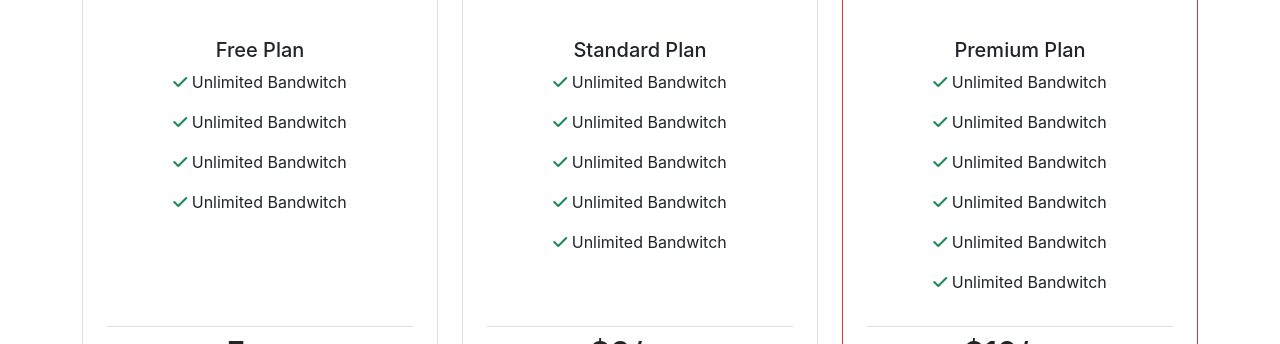
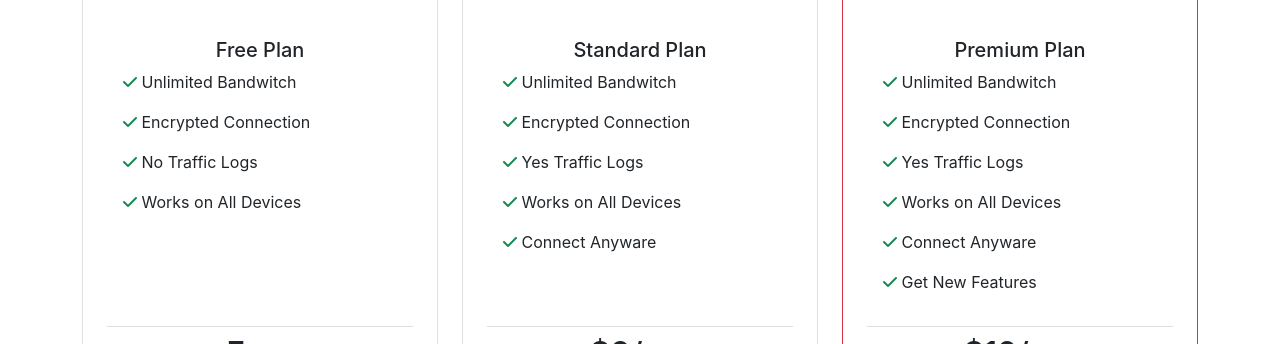
Before and after one commit to hasibdurjoy/monk-job-task, a React (Create React App) app: page / in a window 1280 px wide. Shown: the part 933-1277 px from the top of the page. Built offline with nearby package versions, Linux system fonts and the light colour scheme.

Commit message:
plan done

```diff
--- a/src/Pages/Plan/Plan.js
+++ b/src/Pages/Plan/Plan.js
@@ -8,25 +8,25 @@ const Plan = () => {
             <h2>Choose Your Plan</h2>
             <p>Let's choose the package that is best for you and explore it happily and cheerfully.</p>
 
-            <Row xs={1} md={3} className="g-4 mt-3">
+            <Row xs={1} sm={2} md={3} className="g-4 mt-3">
                 <Col>
                     <Card className="p-4 h-100">
                         <Card.Img variant="top" src={cardImage} className="img-fluid p-5" />
                         <Card.Body>
                             <Card.Title>Free Plan</Card.Title>
-                            <Card.Text>
+                            <Card.Text className="text-start">
                                 <p>
                                     <i className="fas fa-check text-success"></i>
                                     {' '}Unlimited Bandwitch</p>
                                 <p>
                                     <i className="fas fa-check text-success"></i>
-                                    {' '}Unlimited Bandwitch</p>
+                                    {' '}Encrypted Connection</p>
                                 <p>
                                     <i className="fas fa-check text-success"></i>
-                                    {' '}Unlimited Bandwitch</p>
+                                    {' '}No Traffic Logs</p>
                                 <p>
                                     <i className="fas fa-check text-success"></i>
-                                    {' '}Unlimited Bandwitch</p>
+                                    {' '}Works on All Devices</p>
                             </Card.Text>
                         </Card.Body>
                         <Card.Footer style={{ backgroundColor: "white" }}>
@@ -40,22 +40,22 @@ const Plan = () => {
                         <Card.Img variant="top" src={cardImage} className="img-fluid p-5" />
                         <Card.Body>
                             <Card.Title>Standard Plan</Card.Title>
-                            <Card.Text>
+                            <Card.Text className="text-start">
                                 <p>
                                     <i className="fas fa-check text-success"></i>
                                     {' '}Unlimited Bandwitch</p>
                                 <p>
                                     <i className="fas fa-check text-success"></i>
-                                    {' '}Unlimited Bandwitch</p>
+                                    {' '}Encrypted Connection</p>
                                 <p>
                                     <i className="fas fa-check text-success"></i>
-                                    {' '}Unlimited Bandwitch</p>
+                                    {' '}Yes Traffic Logs</p>
                                 <p>
                                     <i className="fas fa-check text-success"></i>
-                                    {' '}Unlimited Bandwitch</p>
+                                    {' '}Works on All Devices</p>
                                 <p>
                                     <i className="fas fa-check text-success"></i>
-                                    {' '}Unlimited Bandwitch</p>
+                                    {' '}Connect Anyware</p>
                             </Card.Text>
                         </Card.Body>
                         <Card.Footer style={{ backgroundColor: "white" }}>
@@ -69,25 +69,25 @@ const Plan = () => {
                         <Card.Img variant="top" src={cardImage} className="img-fluid p-5" />
                         <Card.Body>
                             <Card.Title>Premium Plan</Card.Title>
-                            <Card.Text>
+                            <Card.Text className="text-start">
                                 <p>
                                     <i className="fas fa-check text-success"></i>
                                     {' '}Unlimited Bandwitch</p>
                                 <p>
                                     <i className="fas fa-check text-success"></i>
-                                    {' '}Unlimited Bandwitch</p>
+                                    {' '}Encrypted Connection</p>
                                 <p>
                                     <i className="fas fa-check text-success"></i>
-                                    {' '}Unlimited Bandwitch</p>
+                                    {' '}Yes Traffic Logs</p>
                                 <p>
                                     <i className="fas fa-check text-success"></i>
-                                    {' '}Unlimited Bandwitch</p>
+                                    {' '}Works on All Devices</p>
                                 <p>
                                     <i className="fas fa-check text-success"></i>
-                                    {' '}Unlimited Bandwitch</p>
+                                    {' '}Connect Anyware</p>
                                 <p>
                                     <i className="fas fa-check text-success"></i>
-                                    {' '}Unlimited Bandwitch</p>
+                                    {' '}Get New Features</p>
                             </Card.Text>
                         </Card.Body>
                         <Card.Footer style={{ backgroundColor: "white" }}>
```
